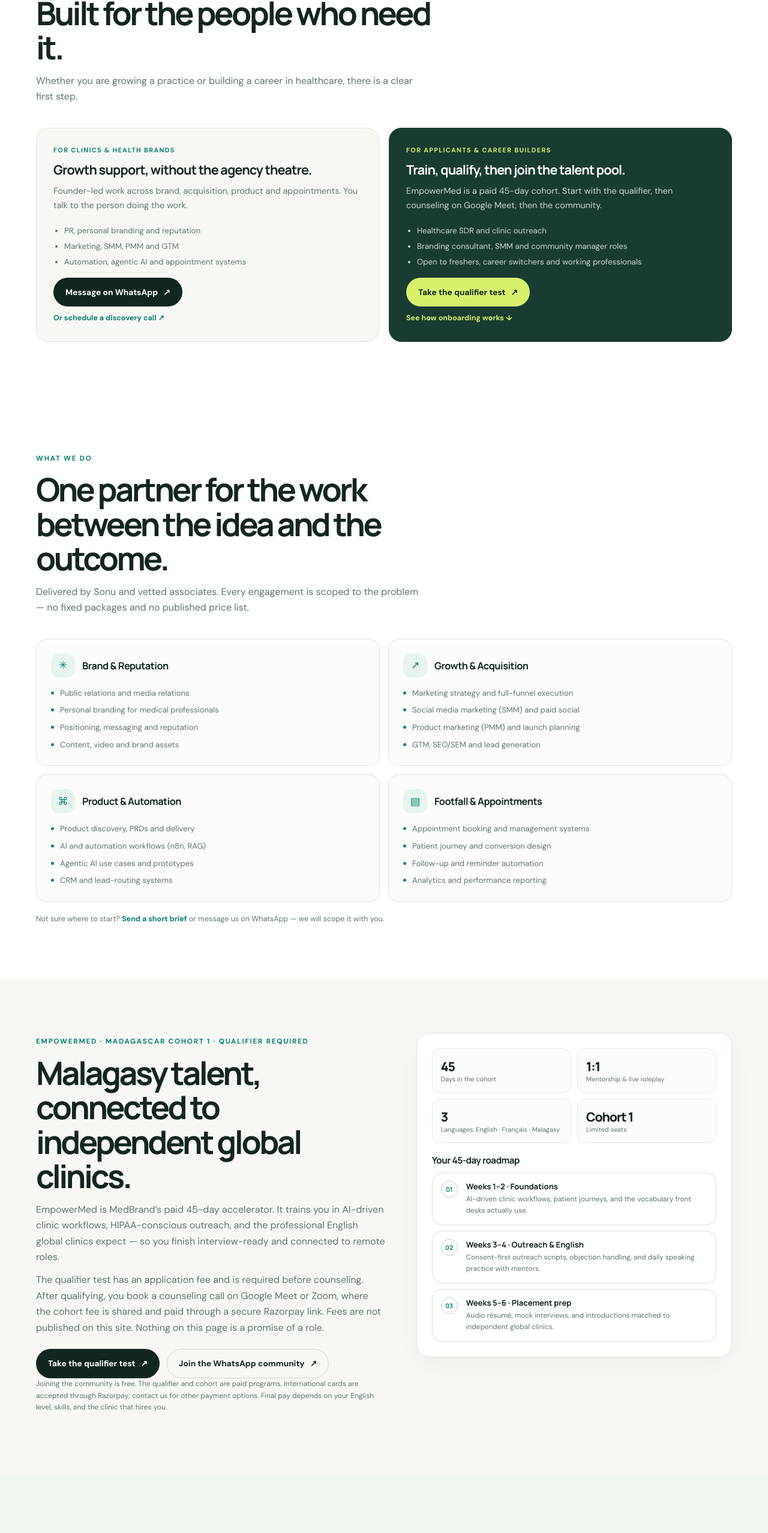
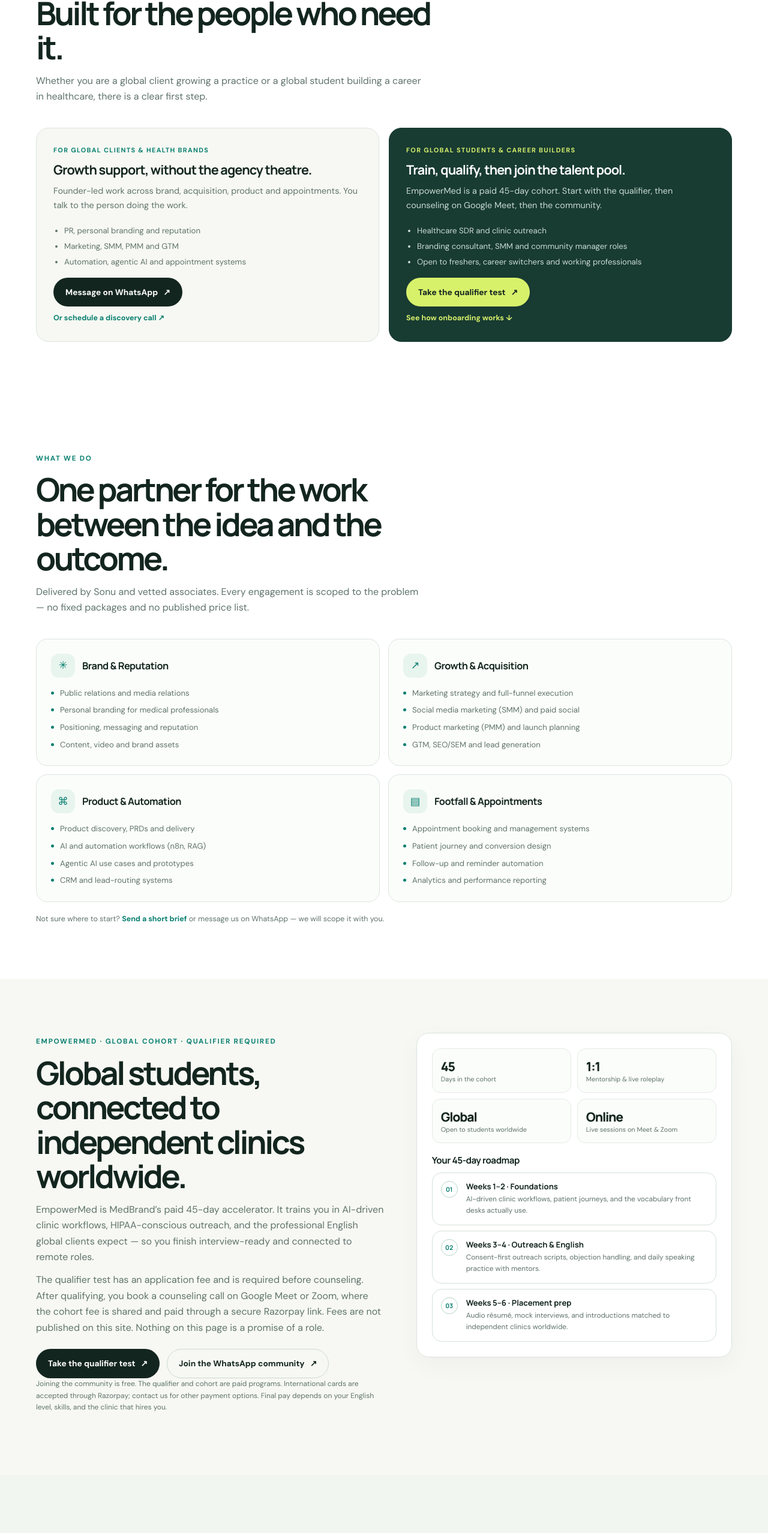
Before and after one commit to sonuyeahdav-creator/medbrand, a plain HTML site: page index.html in a window 1280 px wide. Shown: the part 939-3495 px from the top of the page at 60% size. Drawn offline with Linux system fonts and the light colour scheme.

Commit message:
Make all copy global: remove Malagasy/Madagascar framing
- meta, social and Twitter descriptions now describe global students
- audience tags use global clients and global students
- EmpowerMed eyebrow/heading use Global cohort and clinics worldwide
- stats replace language/cohort labels with Global + Online
- FAQ and funnel copy use global students, worldwide providers
- regenerate og-image.png with 'EmpowerMed · Global Cohort'

```diff
--- a/index.html
+++ b/index.html
@@ -4,7 +4,7 @@
   <meta charset="utf-8">
   <meta name="viewport" content="width=device-width, initial-scale=1">
   <meta name="theme-color" content="#10251f">
-  <meta name="description" content="MedBrand is a founder-led healthcare growth practice offering PR, marketing, product, automation and appointment systems — and the team behind EmpowerMed, a 45-day accelerator for Malagasy talent.">
+  <meta name="description" content="MedBrand is a founder-led healthcare growth practice offering PR, marketing, product, automation and appointment systems — and the team behind EmpowerMed, a 45-day accelerator for global students.">
   <meta name="robots" content="index,follow,max-image-preview:large">
   <link rel="canonical" href="https://sonuyeahdav-creator.github.io/medbrand/">
   <link rel="icon" href="assets/favicon-32.png" sizes="32x32" type="image/png">
@@ -15,7 +15,7 @@
   <meta property="og:type" content="website">
   <meta property="og:site_name" content="MedBrand">
   <meta property="og:title" content="MedBrand — Healthcare growth practice &amp; EmpowerMed accelerator">
-  <meta property="og:description" content="Founder-led healthcare growth: PR, marketing, product, automation and appointments. Plus EmpowerMed, a 45-day accelerator connecting Malagasy talent to independent global clinics.">
+  <meta property="og:description" content="Founder-led healthcare growth: PR, marketing, product, automation and appointments. Plus EmpowerMed, a 45-day accelerator connecting global students to independent clinics worldwide.">
   <meta property="og:url" content="https://sonuyeahdav-creator.github.io/medbrand/">
   <meta property="og:locale" content="en_US">
   <meta property="og:image" content="https://sonuyeahdav-creator.github.io/medbrand/assets/og-image.png">
@@ -25,7 +25,7 @@
   <meta property="og:image:alt" content="MedBrand logo — navy seal with the MedBrand emblem">
   <meta name="twitter:card" content="summary_large_image">
   <meta name="twitter:title" content="MedBrand — Healthcare growth practice &amp; EmpowerMed accelerator">
-  <meta name="twitter:description" content="Founder-led healthcare growth: PR, marketing, product, automation and appointments. Plus EmpowerMed, a 45-day accelerator for Malagasy talent.">
+  <meta name="twitter:description" content="Founder-led healthcare growth: PR, marketing, product, automation and appointments. Plus EmpowerMed, a 45-day accelerator for global students.">
   <meta name="twitter:image" content="https://sonuyeahdav-creator.github.io/medbrand/assets/og-image.png">
   <meta name="twitter:image:alt" content="MedBrand logo — navy seal with the MedBrand emblem">
   <title>MedBrand — Healthcare growth practice &amp; EmpowerMed accelerator</title>
@@ -72,10 +72,10 @@
     </div></section>
     <div class="trust"><div class="wrap trust-inner"><span class="trust-label">Connected expertise, one thoughtful plan</span><div class="trust-items"><span>Brand &amp; PR</span><span>Marketing &amp; acquisition</span><span>Product &amp; automation</span><span>Appointments &amp; growth</span></div></div></div>
     <section class="audience" id="clinics"><div class="wrap">
-      <div class="section-head reveal"><span class="eyebrow">Two ways in</span><h2>Built for the people who need it.</h2><p>Whether you are growing a practice or building a career in healthcare, there is a clear first step.</p></div>
+      <div class="section-head reveal"><span class="eyebrow">Two ways in</span><h2>Built for the people who need it.</h2><p>Whether you are a global client growing a practice or a global student building a career in healthcare, there is a clear first step.</p></div>
       <div class="audience-grid">
-        <article class="audience-card reveal"><span class="audience-tag">For clinics &amp; health brands</span><h3>Growth support, without the agency theatre.</h3><p>Founder-led work across brand, acquisition, product and appointments. You talk to the person doing the work.</p><ul><li>PR, personal branding and reputation</li><li>Marketing, SMM, PMM and GTM</li><li>Automation, agentic AI and appointment systems</li></ul><a class="button" href="https://wa.me/919958388301?text=Hi%20MedBrand%2C%20I%27d%20like%20to%20talk%20about%20growth%20for%20my%20clinic." target="_blank" rel="noopener noreferrer">Message on WhatsApp <span aria-hidden="true">↗</span></a><a class="text-link" href="mailto:sonuyeahdav@gmail.com?subject=Discovery%20call%20request%20%E2%80%94%20MedBrand&body=Hi%20Sonu%2C%0A%0AI%27d%20like%20to%20book%20a%20discovery%20call.%0A%0APreferred%20times%3A%0A1.%20%0A2.%20%0A%0ATimezone%3A%0A%0AWhat%20I%27d%20like%20to%20discuss%3A">Or schedule a discovery call ↗</a></article>
-        <article class="audience-card accent reveal"><span class="audience-tag">For applicants &amp; career builders</span><h3>Train, qualify, then join the talent pool.</h3><p>EmpowerMed is a paid 45-day cohort. Start with the qualifier, then counseling on Google Meet, then the community.</p><ul><li>Healthcare SDR and clinic outreach</li><li>Branding consultant, SMM and community manager roles</li><li>Open to freshers, career switchers and working professionals</li></ul><a class="button" href="https://medbrand-healthcare-marketing-qualifier-portal-5848887289.asia-southeast1.run.app/" target="_blank" rel="noopener noreferrer">Take the qualifier test <span aria-hidden="true">↗</span></a><a class="text-link" href="#intake">See how onboarding works ↓</a></article>
+        <article class="audience-card reveal"><span class="audience-tag">For global clients &amp; health brands</span><h3>Growth support, without the agency theatre.</h3><p>Founder-led work across brand, acquisition, product and appointments. You talk to the person doing the work.</p><ul><li>PR, personal branding and reputation</li><li>Marketing, SMM, PMM and GTM</li><li>Automation, agentic AI and appointment systems</li></ul><a class="button" href="https://wa.me/919958388301?text=Hi%20MedBrand%2C%20I%27d%20like%20to%20talk%20about%20growth%20for%20my%20clinic." target="_blank" rel="noopener noreferrer">Message on WhatsApp <span aria-hidden="true">↗</span></a><a class="text-link" href="mailto:sonuyeahdav@gmail.com?subject=Discovery%20call%20request%20%E2%80%94%20MedBrand&body=Hi%20Sonu%2C%0A%0AI%27d%20like%20to%20book%20a%20discovery%20call.%0A%0APreferred%20times%3A%0A1.%20%0A2.%20%0A%0ATimezone%3A%0A%0AWhat%20I%27d%20like%20to%20discuss%3A">Or schedule a discovery call ↗</a></article>
+        <article class="audience-card accent reveal"><span class="audience-tag">For global students &amp; career builders</span><h3>Train, qualify, then join the talent pool.</h3><p>EmpowerMed is a paid 45-day cohort. Start with the qualifier, then counseling on Google Meet, then the community.</p><ul><li>Healthcare SDR and clinic outreach</li><li>Branding consultant, SMM and community manager roles</li><li>Open to freshers, career switchers and working professionals</li></ul><a class="button" href="https://medbrand-healthcare-marketing-qualifier-portal-5848887289.asia-southeast1.run.app/" target="_blank" rel="noopener noreferrer">Take the qualifier test <span aria-hidden="true">↗</span></a><a class="text-link" href="#intake">See how onboarding works ↓</a></article>
       </div>
     </div></section>
     <section class="services" id="services"><div class="wrap">
@@ -90,25 +90,25 @@
     </div></section>
     <section class="program" id="program"><div class="wrap program-grid">
       <div class="program-copy reveal">
-        <span class="eyebrow">EmpowerMed · Madagascar Cohort 1 · Qualifier required</span>
-        <h2>Malagasy talent, connected to independent global clinics.</h2>
-        <p>EmpowerMed is MedBrand’s paid 45-day accelerator. It trains you in AI-driven clinic workflows, HIPAA-conscious outreach, and the professional English global clinics expect — so you finish interview-ready and connected to remote roles.</p>
+        <span class="eyebrow">EmpowerMed · Global cohort · Qualifier required</span>
+        <h2>Global students, connected to independent clinics worldwide.</h2>
+        <p>EmpowerMed is MedBrand’s paid 45-day accelerator. It trains you in AI-driven clinic workflows, HIPAA-conscious outreach, and the professional English global clients expect — so you finish interview-ready and connected to remote roles.</p>
         <p>The qualifier test has an application fee and is required before counseling. After qualifying, you book a counseling call on Google Meet or Zoom, where the cohort fee is shared and paid through a secure Razorpay link. Fees are not published on this site. Nothing on this page is a promise of a role.</p>
         <div class="program-actions"><a class="button" href="https://medbrand-healthcare-marketing-qualifier-portal-5848887289.asia-southeast1.run.app/" target="_blank" rel="noopener noreferrer">Take the qualifier test <span aria-hidden="true">↗</span></a><a class="button button-light" href="https://chat.whatsapp.com/KxCrHvtWBZD6r1wCIhyxsl" target="_blank" rel="noopener noreferrer">Join the WhatsApp community <span aria-hidden="true">↗</span></a></div>
         <p class="program-note">Joining the community is free. The qualifier and cohort are paid programs. International cards are accepted through Razorpay; contact us for other payment options. Final pay depends on your English level, skills, and the clinic that hires you.</p>
       </div>
       <div class="stat-card reveal">
-        <div class="stat-row"><div class="stat"><b>45</b><span>Days in the cohort</span></div><div class="stat"><b>1:1</b><span>Mentorship &amp; live roleplay</span></div><div class="stat"><b>3</b><span>Languages: English · Français · Malagasy</span></div><div class="stat"><b>Cohort 1</b><span>Limited seats</span></div></div>
+        <div class="stat-row"><div class="stat"><b>45</b><span>Days in the cohort</span></div><div class="stat"><b>1:1</b><span>Mentorship &amp; live roleplay</span></div><div class="stat"><b>Global</b><span>Open to students worldwide</span></div><div class="stat"><b>Online</b><span>Live sessions on Meet &amp; Zoom</span></div></div>
         <h3>Your 45-day roadmap</h3>
         <div class="roadmap">
           <div class="step"><span class="step-num">01</span><div><h4>Weeks 1–2 · Foundations</h4><p>AI-driven clinic workflows, patient journeys, and the vocabulary front desks actually use.</p></div></div>
           <div class="step"><span class="step-num">02</span><div><h4>Weeks 3–4 · Outreach &amp; English</h4><p>Consent-first outreach scripts, objection handling, and daily speaking practice with mentors.</p></div></div>
-          <div class="step"><span class="step-num">03</span><div><h4>Weeks 5–6 · Placement prep</h4><p>Audio résumé, mock interviews, and introductions matched to independent global clinics.</p></div></div>
+          <div class="step"><span class="step-num">03</span><div><h4>Weeks 5–6 · Placement prep</h4><p>Audio résumé, mock interviews, and introductions matched to independent clinics worldwide.</p></div></div>
         </div>
       </div>
     </div></section>
     <section class="intake" id="intake"><div class="wrap">
-      <div class="section-head reveal"><span class="eyebrow">Student onboarding</span><h2>From qualifier to talent pool.</h2><p>A clear path for freshers, career switchers and working professionals who want to work with healthcare teams.</p></div>
+      <div class="section-head reveal"><span class="eyebrow">Student onboarding</span><h2>From qualifier to talent pool.</h2><p>A clear path for freshers, career switchers and working professionals who want to work with healthcare teams anywhere in the world.</p></div>
       <div class="funnel">
         <div class="funnel-step reveal"><b>01</b><h3>Take the qualifier</h3><p>A paid assessment of your English, skills and fit. It is required before counseling. The link opens the live qualifier portal.</p><a href="https://medbrand-healthcare-marketing-qualifier-portal-5848887289.asia-southeast1.run.app/" target="_blank" rel="noopener noreferrer">Open the portal ↗</a></div>
         <div class="funnel-step reveal"><b>02</b><h3>Counseling &amp; enrollment</h3><p>Meet on Google Meet or Zoom. We review your result, explain the cohort, and collect the cohort fee through a secure Razorpay payment link.</p></div>
@@ -159,11 +159,11 @@
       </form>
     </div></section>
     <section class="faq" id="faq"><div class="wrap"><div class="section-head reveal"><span class="eyebrow">Before we begin</span><h2>Good questions, clear answers.</h2><p>A little context on the services, the EmpowerMed program, and what to expect from an enquiry.</p></div><div class="faq-list reveal">
-      <details><summary>Who does MedBrand work with?</summary><p>We work with healthcare and wellness providers, teams, and brands looking for help with positioning, digital experiences, content, automation, or thoughtful growth systems. We also run EmpowerMed for candidates entering remote clinic roles. Share your context and we can confirm whether there is a fit.</p></details>
+      <details><summary>Who does MedBrand work with?</summary><p>We work with healthcare and wellness providers, teams, and brands worldwide looking for help with positioning, digital experiences, content, automation, or thoughtful growth systems. We also run EmpowerMed for global students entering remote clinic roles. Share your context and we can confirm whether there is a fit.</p></details>
       <details><summary>What services do you offer, and are there packages?</summary><p>Work is grouped into brand and reputation, growth and acquisition, product and automation, and footfall and appointments. Delivery is by Sonu and vetted associates. Every engagement is scoped to the problem, so there are no fixed packages and no published price list.</p></details>
       <details><summary>How do I book a discovery call?</summary><p>Use the “Book a discovery call” link on this page to email your preferred times, or message us on WhatsApp. We confirm a slot and meet on Google Meet or Zoom. You can also send a short brief by email if that is easier.</p></details>
       <details><summary>Do you publish prices?</summary><p>No. Work is scoped per engagement and quoted after we understand the problem. The EmpowerMed qualifier and cohort fees are shared during the application process, not on this website.</p></details>
-      <details><summary>What is EmpowerMed, and is the qualifier required?</summary><p>EmpowerMed is MedBrand’s paid 45-day accelerator for Malagasy talent. The qualifier test is required before counseling. It covers AI-driven clinic workflows, consent-first outreach, professional English, and placement preparation, with 1:1 mentorship and live roleplay. Join the WhatsApp community for the orientation invite.</p></details>
+      <details><summary>What is EmpowerMed, and is the qualifier required?</summary><p>EmpowerMed is MedBrand’s paid 45-day accelerator for global students. The qualifier test is required before counseling. It covers AI-driven clinic workflows, consent-first outreach, professional English, and placement preparation, with 1:1 mentorship and live roleplay. Join the WhatsApp community for the orientation invite.</p></details>
       <details><summary>Is there a fee, and how do I pay?</summary><p>Yes. The qualifier has an application fee and the cohort has a fee. Both are shared during the process. Payment is collected through a secure Razorpay payment link, which supports international cards. Contact us if you need another payment option.</p></details>
       <details><summary>Do you support international payments?</summary><p>Razorpay accepts international Visa, Mastercard and Amex cards in supported currencies. Card availability varies by country, so tell us your location during counseling and we will confirm the best option.</p></details>
       <details><summary>What roles can graduates move into?</summary><p>The program prepares you for healthcare SDR and clinic outreach work, and for support roles such as branding consultant, social media manager, and community manager. Roles are matched to your strengths and to what clinics actually need.</p></details>
```
Also changed, not shown: assets/og-image.png.
